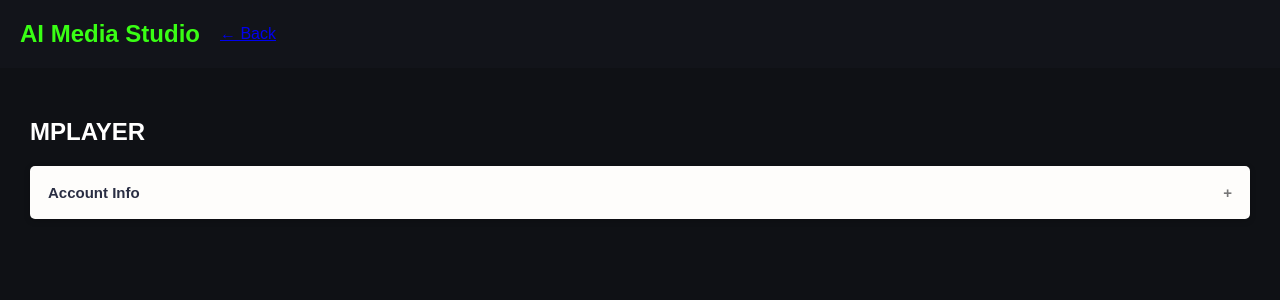
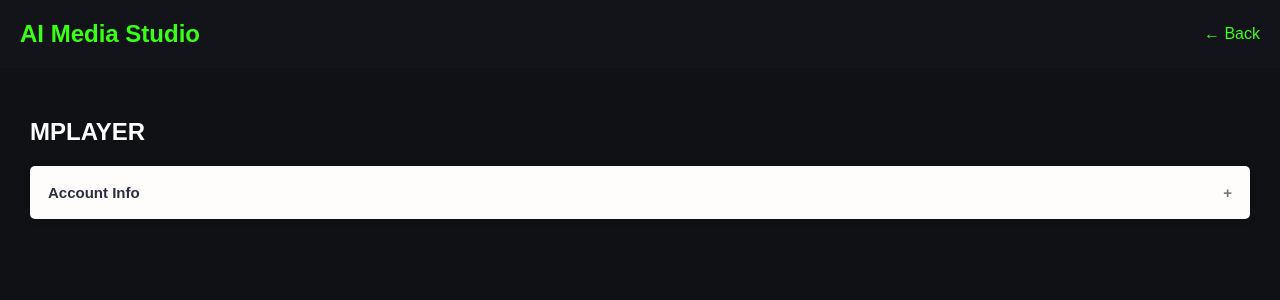
Before and after one commit to moviehall/Node.js-Tools-site, a Node server app: page /tool/mPlayer in a window 1280 px wide. Shown: the top 300 px of the page. Run offline with Node 20, Linux system fonts and the light colour scheme; some libraries are stand-ins or nearby versions.

Commit message:
Update tool.ejs

```diff
--- a/views/tool.ejs
+++ b/views/tool.ejs
@@ -8,7 +8,7 @@
 
 <header class="header">
   <div class="logo">AI Media Studio</div>
-  <a href="/" class="back">← Back</a>
+  <a href="/" class="back-btn">← Back</a>
 </header>
 
 <div class="inner-tool">
```
